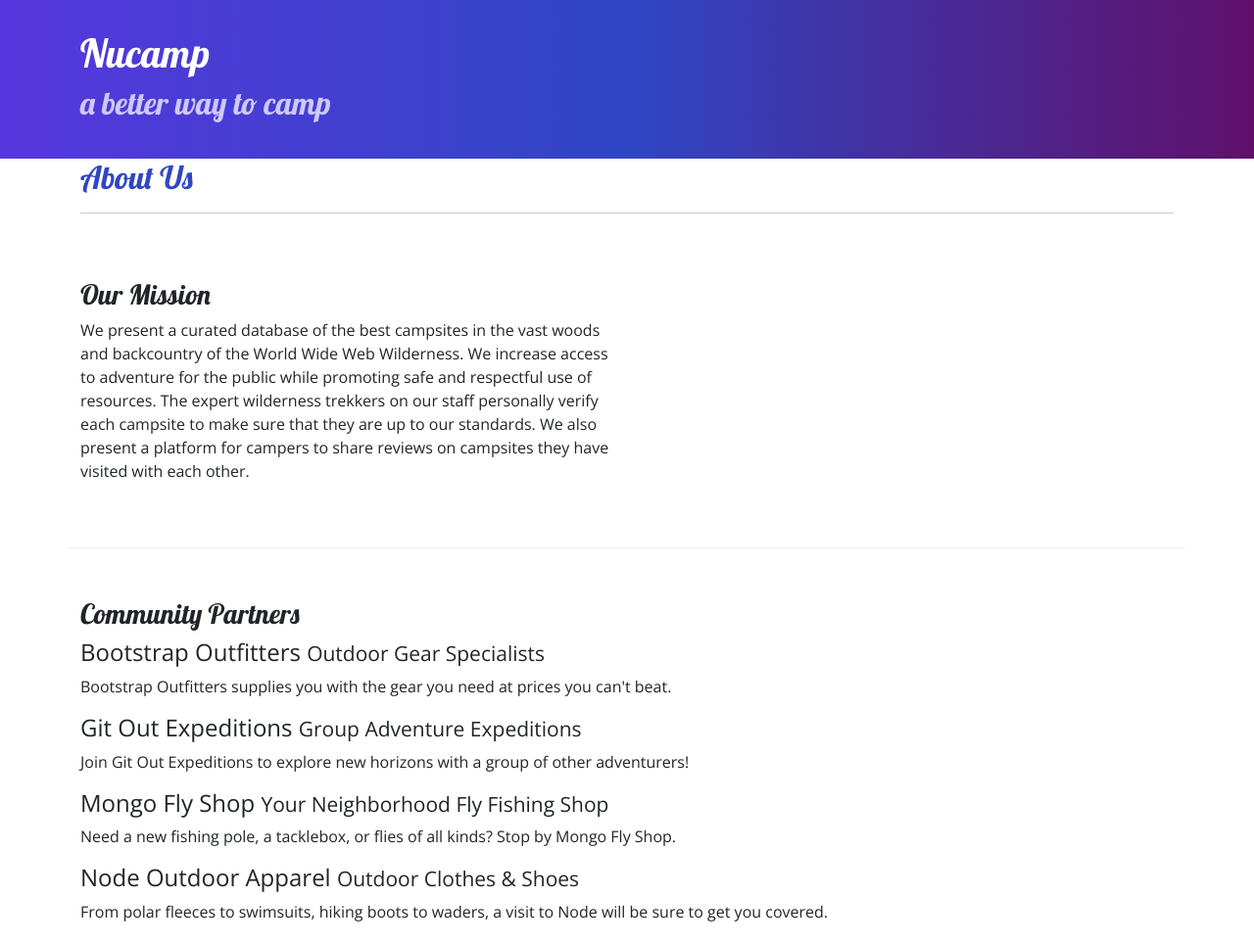
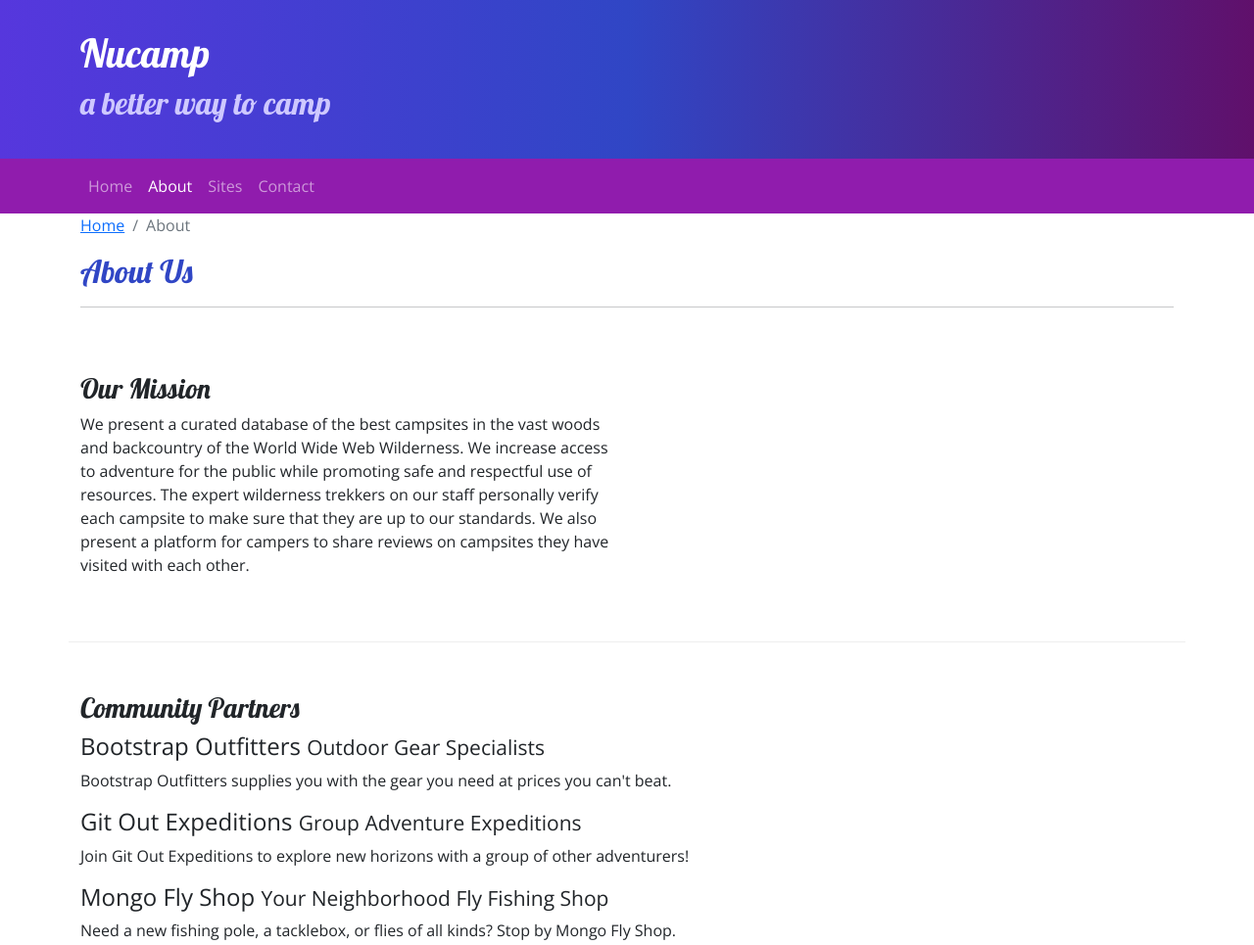
Before and after one commit to hyperpetal/nucampsite, a plain HTML site: page aboutus.html in a window 1280 px wide. Shown: the top 965 px of the page at 98% size. Drawn offline with nearby package versions, Linux system fonts and the light colour scheme.

Commit message:
Navbar and breadcrumbs

```diff
--- a/aboutus.html
+++ b/aboutus.html
@@ -1,5 +1,6 @@
 <!DOCTYPE html>
 <html lang="en">
+
 <head>
     <meta charset="UTF-8">
     <meta name="viewport" content="width=device-width, initial-scale=1.0">
@@ -23,9 +24,29 @@
         </div>
     </header>
 
+        <!-- navbar -->
+        <nav class="navbar navbar-expand-sm navbar-dark sticky-top">
+            <div class="container">
+                <button class="navbar-toggler ms-auto" type="button" data-bs-toggle="collapse"
+                    data-bs-target="#nucampNavbar"><span class="navbar-toggler-icon"></span></button>
+                <div class="collapse navbar-collapse" id="nucampNavbar">
+                    <ul class="navbar-nav">
+                        <li class="nav-item"><a class="nav-link" href="index.html">Home</a> </li>
+                        <li class="nav-item"><a class="nav-link active" href="#">About</a></li>
+                        <li class="nav-item"><a class="nav-link" href="#">Sites</a> </li>
+                        <li class="nav-item"><a class="nav-link" href="#">Contact</a></li>
+                    </ul>
+                </div>
+            </div>
+        </nav>
+
     <main class="container">
         <div>
             <div class="col">
+                <ol class="breadcrumb">
+                    <li class="breadcrumb-item"><a href="index.html">Home</a> </li>
+                    <li class="breadcrumb-item active">About</li>
+                </ol>
                 <h2>About Us</h2>
                 <hr />
             </div>
@@ -34,9 +55,12 @@
         <section class="row row-content">
             <div class="col-sm-6">
                 <h3>Our Mission</h3>
-                <p>We present a curated database of the best campsites in the vast woods and backcountry of the World Wide Web Wilderness. We increase access
-                to adventure for the public while promoting safe and respectful use of resources. The expert wilderness trekkers on our staff personally verify each
-                campsite to make sure that they are up to our standards. We also present a platform for campers to share reviews on campsites they have visited
+                <p>We present a curated database of the best campsites in the vast woods and backcountry of the World
+                    Wide Web Wilderness. We increase access
+                    to adventure for the public while promoting safe and respectful use of resources. The expert
+                    wilderness trekkers on our staff personally verify each
+                    campsite to make sure that they are up to our standards. We also present a platform for campers to
+                    share reviews on campsites they have visited
                     with each other.</p>
             </div>
         </section>
@@ -45,13 +69,17 @@
             <div class="col">
                 <h3>Community Partners</h3>
                 <h4>Bootstrap Outfitters <small>Outdoor Gear Specialists</small></h4>
-                <p class="d-none d-sm-block">Bootstrap Outfitters supplies you with the gear you need at prices you can't beat.</p>
+                <p class="d-none d-sm-block">Bootstrap Outfitters supplies you with the gear you need at prices you
+                    can't beat.</p>
                 <h4>Git Out Expeditions <small>Group Adventure Expeditions</small></h4>
-                <p class="d-none d-sm-block">Join Git Out Expeditions to explore new horizons with a group of other adventurers!</p>
+                <p class="d-none d-sm-block">Join Git Out Expeditions to explore new horizons with a group of other
+                    adventurers!</p>
                 <h4>Mongo Fly Shop <small>Your Neighborhood Fly Fishing Shop</small></h4>
-                <p class="d-none d-sm-block">Need a new fishing pole, a tacklebox, or flies of all kinds? Stop by Mongo Fly Shop.</p>
+                <p class="d-none d-sm-block">Need a new fishing pole, a tacklebox, or flies of all kinds? Stop by Mongo
+                    Fly Shop.</p>
                 <h4>Node Outdoor Apparel <small>Outdoor Clothes & Shoes</small></h4>
-                <p class="d-none d-sm-block">From polar fleeces to swimsuits, hiking boots to waders, a visit to Node will be sure to get you covered.</p>
+                <p class="d-none d-sm-block">From polar fleeces to swimsuits, hiking boots to waders, a visit to Node
+                    will be sure to get you covered.</p>
             </div>
         </section>
     </main>
--- a/css/styles.css
+++ b/css/styles.css
@@ -32,3 +32,7 @@ footer {
     border-bottom: 1px ridge;
     min-height: 200px;
 }
+
+.navbar {
+    background-color: #901CAD;
+}
```
Also changed, not shown: index.html (+22 -3 lines). Lines whose indentation alone changed are shown as unchanged.
